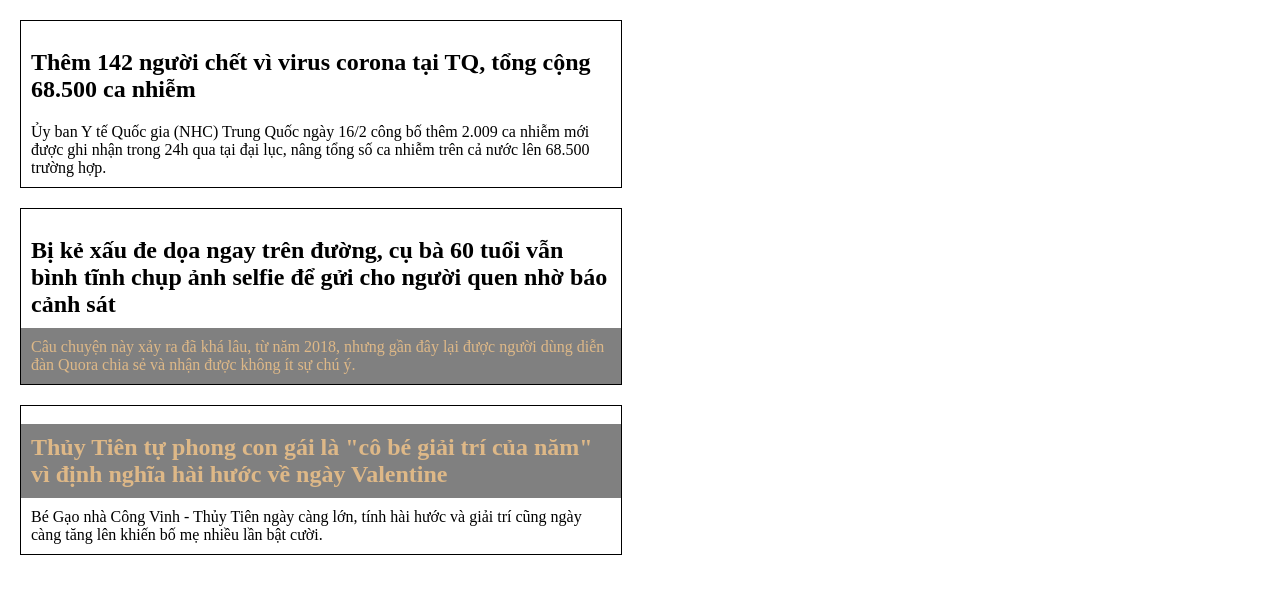
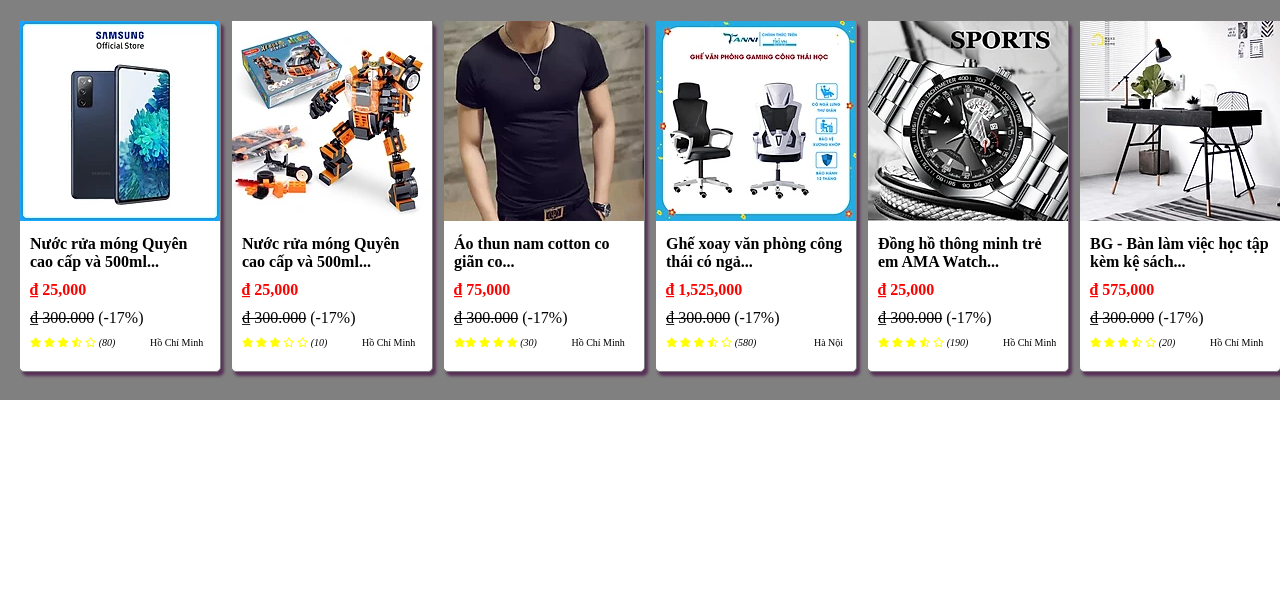
Before and after one commit to xaviakx162/web-development-final, a plain HTML site: page index.html in a window 1280 px wide. Drawn offline with Linux system fonts and the light colour scheme; files that its build step writes are made by us from their sources.

Commit message:
bài tập 5 html
index/css

```diff
--- a/index.html
+++ b/index.html
@@ -5,23 +5,54 @@
     <meta http-equiv="X-UA-Compatible" content="IE=edge">
     <meta name="viewport" content="width=device-width, initial-scale=1.0">
     <title>Document</title>
-    <link rel="stylesheet" href="css/style.css">
+    <link rel="stylesheet" href="https://cdnjs.cloudflare.com/ajax/libs/font-awesome/6.1.1/css/all.min.css">
+    <link rel="stylesheet" href="./css/style.css">
 </head>
 <body>
-    <div class="box box1">
-        <img src="image/ảnh1.jpg" alt="">
-        <h2>Thêm 142 người chết vì virus corona tại TQ, tổng cộng 68.500 ca nhiễm</h2>
-        <p>Ủy ban Y tế Quốc gia (NHC) Trung Quốc ngày 16/2 công bố thêm 2.009 ca nhiễm mới được ghi nhận trong 24h qua tại đại lục, nâng tổng số ca nhiễm trên cả nước lên 68.500 trường hợp.</p>
-    </div>
-    <div class="box box2">
-        <img src="./image/ảnh2.jpg" alt="">
-        <h2>Bị kẻ xấu đe dọa ngay trên đường, cụ bà 60 tuổi vẫn bình tĩnh chụp ảnh selfie để gửi cho người quen nhờ báo cảnh sát</h2>
-        <p class="xam_sua">Câu chuyện này xảy ra đã khá lâu, từ năm 2018, nhưng gần đây lại được người dùng diễn đàn Quora chia sẻ và nhận được không ít sự chú ý.</p>
-    </div>
-    <div class="box box3">
-        <img src="./image/ảnh3.jpg" alt="">
-        <h2 class="xam_sua">Thủy Tiên tự phong con gái là "cô bé giải trí của năm" vì định nghĩa hài hước về ngày Valentine</h2>
-        <p>Bé Gạo nhà Công Vinh - Thủy Tiên ngày càng lớn, tính hài hước và giải trí cũng ngày càng tăng lên khiến bố mẹ nhiều lần bật cười.</p>
+    <div class="container">
+        <div class="box">
+            <img src="./image/p1.jpg" alt="">
+            <h4>Nước rửa móng Quyên cao cấp và 500ml...</h4>
+            <p class="red"> <b>₫ 25,000</b> </p>
+            <p> <del>₫ 300.000</del> (-17%)</p>
+            <p class="yellow"> <i class="fa-solid fa-star"></i> <i class="fa-solid fa-star"></i> <i class="fa-solid fa-star"></i> <i class="fa-regular fa-star-half-stroke"></i> <i class="fa-regular fa-star"></i> <span class="black"> <i>(80)</i> </span>  <span class="city"> Hồ Chí Minh</span></p>
+        </div>
+        <div class="box">
+            <img src="./image/p2.jpg" alt="">
+            <h4>Nước rửa móng Quyên cao cấp và 500ml...</h4>
+            <p class="red"> <b>₫ 25,000</b> </p>
+            <p> <del>₫ 300.000</del> (-17%)</p>
+            <p class="yellow"> <i class="fa-solid fa-star"></i> <i class="fa-solid fa-star"></i> <i class="fa-solid fa-star"></i> <i class="fa-regular fa-star"></i> <i class="fa-regular fa-star"></i> <span class="black"> <i>(10)</i> </span>  <span class="city"> Hồ Chí Minh</span></p>
+        </div>
+        <div class="box">
+            <img src="./image/p3.jpg" alt="">
+            <h4>Áo thun nam cotton co giãn co...</h4>
+            <p class="red"> <b>₫ 75,000</b> </p>
+            <p> <del>₫ 300.000</del> (-17%)</p>
+            <p class="yellow"> <i class="fa-solid fa-star"></i><i class="fa-solid fa-star"></i> <i class="fa-solid fa-star"></i> <i class="fa-solid fa-star"></i> <i class="fa-solid fa-star"></i> <span class="black"> <i>(30)</i> </span>  <span class="city"> Hồ Chí Minh</span></p>
+        </div>
+        <div class="box">
+            <img src="./image/p4.jpg" alt="">
+            <h4>Ghế xoay văn phòng công thái có ngả...</h4>
+            <p class="red"> <b>₫ 1,525,000</b> </p>
+            <p> <del>₫ 300.000</del> (-17%)</p>
+            <p class="yellow"> <i class="fa-solid fa-star"></i> <i class="fa-solid fa-star"></i> <i class="fa-solid fa-star"></i> <i class="fa-regular fa-star-half-stroke"></i> <i class="fa-regular fa-star"></i> <span class="black"> <i>(580)</i> </span>  <span class="hncity"> Hà Nội</span></p>
+        </div>
+        <div class="box">
+            <img src="./image/p5.jpg" alt="">
+            <h4>Đồng hồ thông minh trẻ em AMA Watch...</h4>
+            <p class="red"> <b>₫ 25,000</b> </p>
+            <p> <del>₫ 300.000</del> (-17%)</p>
+            <p class="yellow"> <i class="fa-solid fa-star"></i> <i class="fa-solid fa-star"></i> <i class="fa-solid fa-star"></i> <i class="fa-regular fa-star-half-stroke"></i> <i class="fa-regular fa-star"></i> <span class="black"> <i>(190)</i> </span>  <span class="city"> Hồ Chí Minh</span></p>
+        </div>
+        <div class="box">
+            <img src="./image/p6.jpg" alt="">
+            <h4>BG - Bàn làm việc học tập kèm kệ sách...</h4>
+            <p class="red"> <b> ₫ 575,000</b></p>
+            <p> <del>₫ 300.000</del> (-17%)</p>
+            <p class="yellow"> <i class="fa-solid fa-star"></i> <i class="fa-solid fa-star"></i> <i class="fa-solid fa-star"></i> <i class="fa-regular fa-star-half-stroke"></i> <i class="fa-regular fa-star"></i> <span class="black"> <i>(20)</i> </span> <span class="city"> Hồ Chí Minh</span></p>
+        </div>
+
     </div>
 </body>
 </html>
--- a/style.css
+++ /dev/null
@@ -1,19 +0,0 @@
-* {
-    margin: 0;
-    padding: 0;
-}
-.box {
-    border: 1px solid black;
-    width: 600px;
-    margin: 20px;
-}
-img {
-    width: 100%;
-}
-h2, p {
-    padding: 10px;
-}
-.xam_sua {
-    background-color: grey;
-    color: burlywood;
-}
```
Also changed, not shown: index1.html (deleted, +0 -58 lines), css/style.css (renamed from style1.css), image/p1.jpg (added), image/p2.jpg (added), image/p3.jpg (added), image/p4.jpg (added), image/p5.jpg (added), image/p6.jpg (added).
